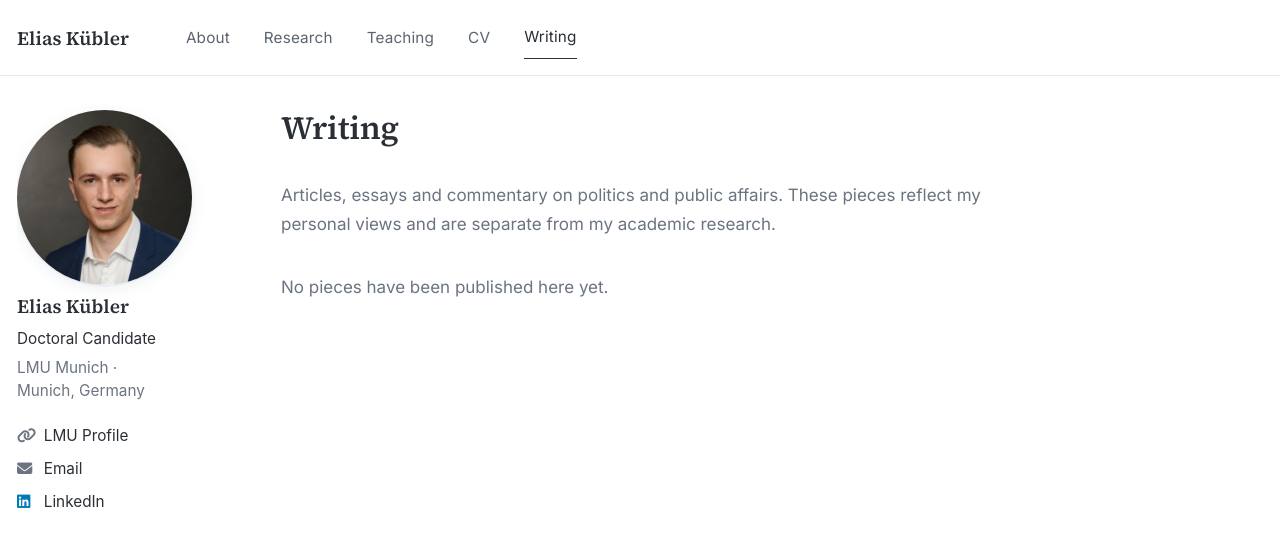
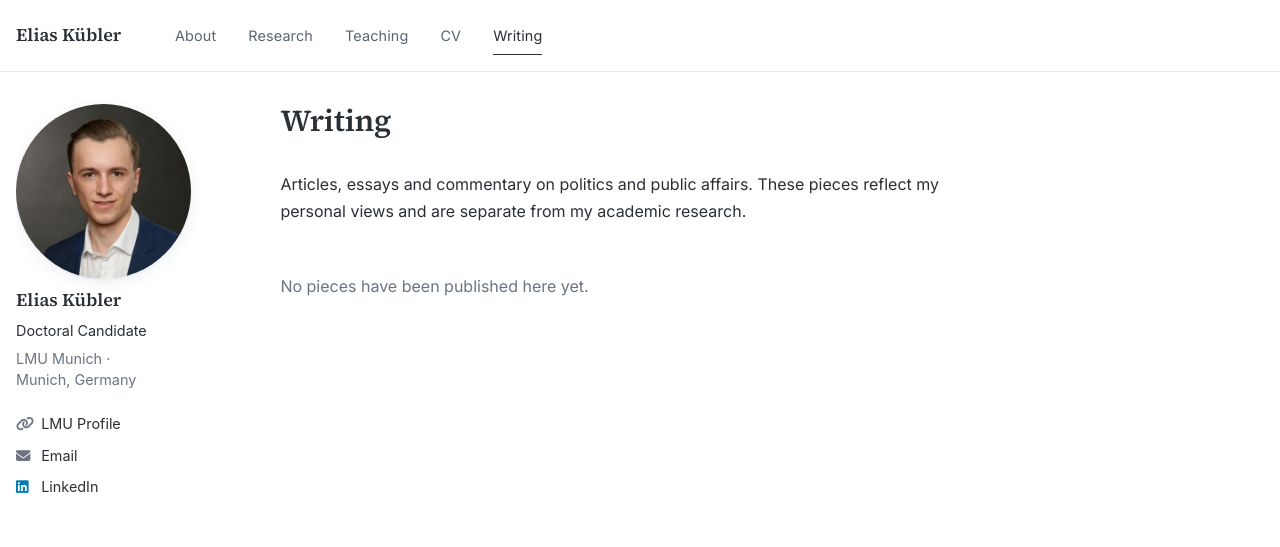
Before and after one commit to a0d4n/elias-academic-site, a Jekyll site: the page built from _pages/writing.html, in a window 1280 px wide. Shown: the top 547 px of the page. Built offline with Jekyll 4.4.1, drawn with Linux system fonts in a browser that asks for light colours; a script bundle is joined from its source files by our own code; a style sheet for code colours, icons or effects is not loaded.

Commit message:
Fixed 16px base size; same intro style on About and Writing
- Remove responsive html font-size steps so text and sidebar are the
  same size at every window width
- Writing intro uses the same style as the About intro

Co-Authored-By: Claude Opus 5.5 <noreply@anthropic.com>
Claude-Session: https://claude.ai/code/session_0113PgPaG2wmMCkbVHhics4v

```diff
--- a/_pages/writing.html
+++ b/_pages/writing.html
@@ -8,7 +8,7 @@ redirect_from:
   Content is maintained in _data/writing.yml — edit that file, not this one.
 {% endcomment %}
 {% include base_path %}
-<p class="page__lead-note">Articles, essays and commentary on politics and public affairs. These pieces reflect my personal views and are separate from my academic research.</p>
+<p class="page__intro">Articles, essays and commentary on politics and public affairs. These pieces reflect my personal views and are separate from my academic research.</p>
 
 {% assign pieces = site.data.writing | sort: "date" | reverse %}
 {% if pieces.size > 0 %}
--- a/_sass/layout/_site.scss
+++ b/_sass/layout/_site.scss
@@ -33,11 +33,9 @@ $sp-5: 3rem;
   --site-muted: #6b7480;
 }
 
+/* One fixed base size: text never changes size with the window width */
 html {
-  font-size: 15px;
-
-  @include breakpoint($medium) { font-size: 16px; }
-  @include breakpoint($x-large) { font-size: 17px; }
+  font-size: 16px;
 }
 
 body {
@@ -220,11 +218,7 @@ a {
   }
 }
 
-.page__content .page__lead-note {
-  margin-bottom: $sp-4;
-  color: var(--site-muted);
-  font-size: $fs-body;
-}
+
 
 /* Section label: small capitals with a single hairline */
 .page__content .section-label,
```
